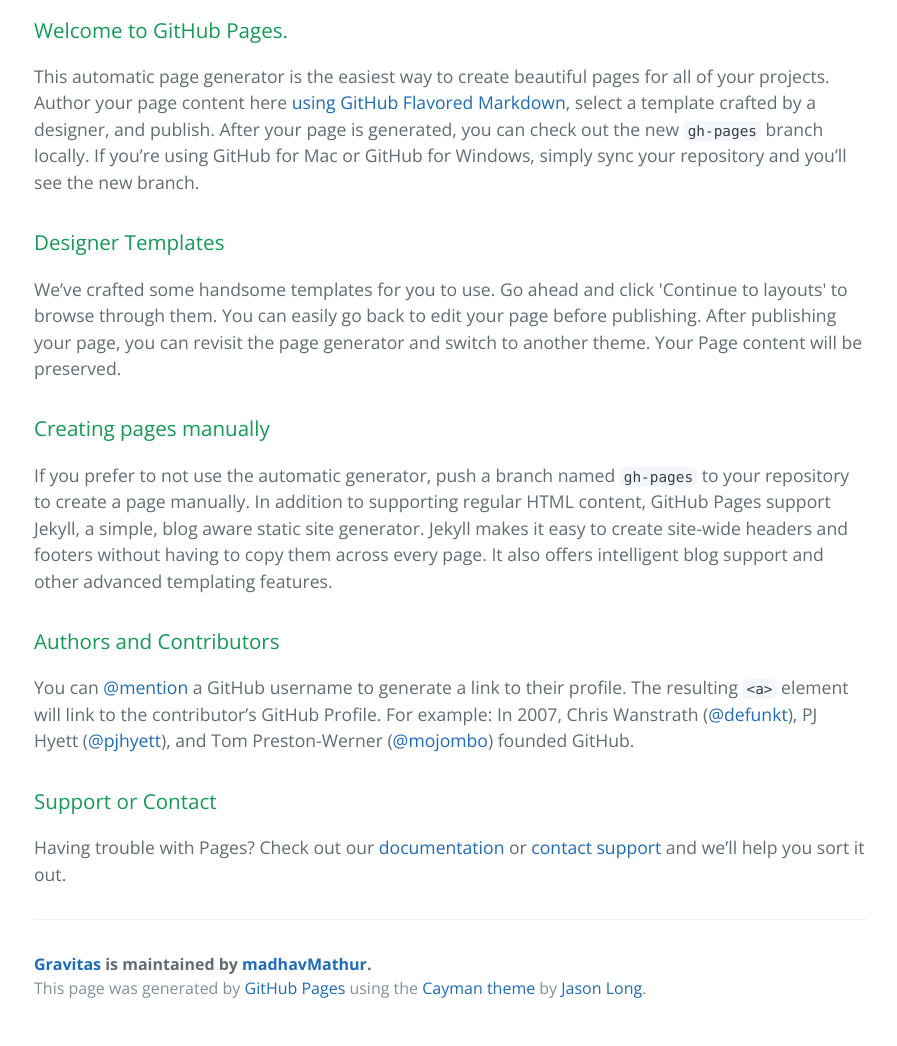
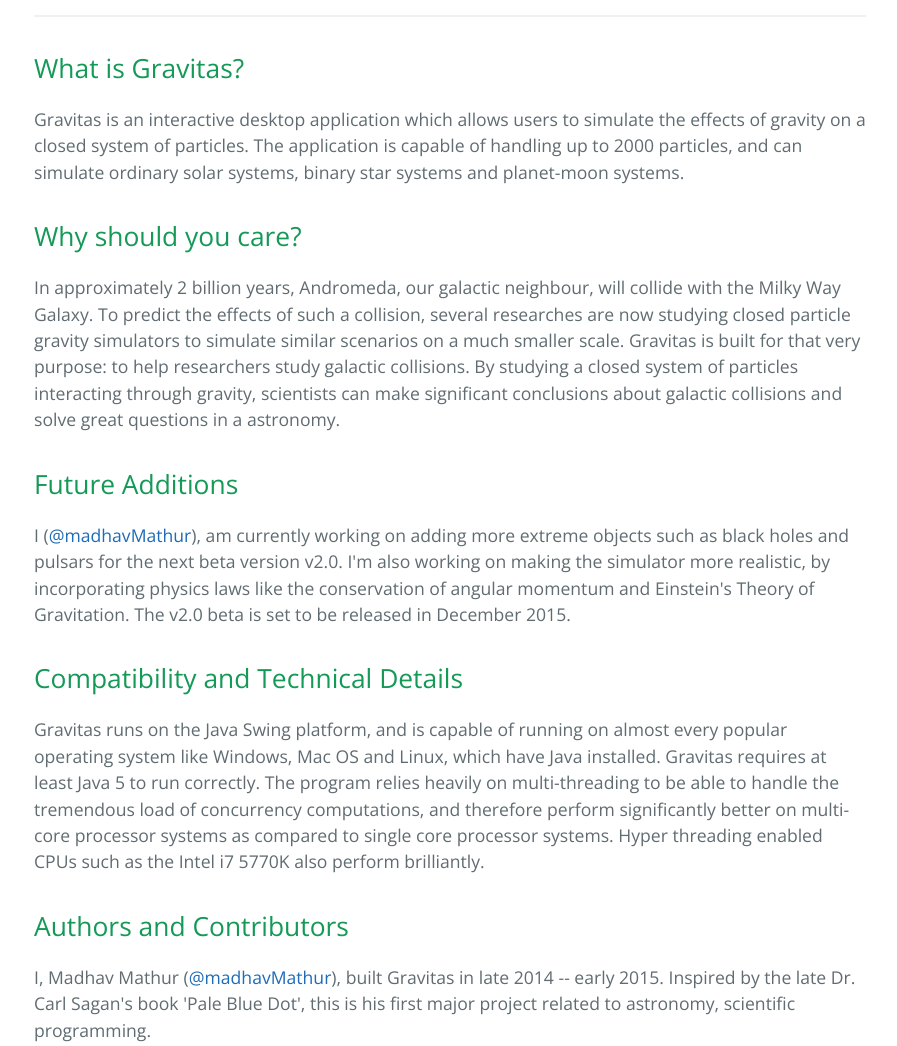
Before and after one commit to madhavMathur/Gravitas, a plain HTML site: page index.html in a window 1280 px wide. Shown: the part 400-1446 px from the top of the page, without its empty margins (190-1087 px from the left). Drawn offline with nearby package versions, Linux system fonts and the light colour scheme.

```diff
--- a/index.html
+++ b/index.html
@@ -19,30 +19,32 @@
     </section>
 
     <section class="main-content">
-      <h3>
-<a id="welcome-to-github-pages" class="anchor" href="#welcome-to-github-pages" aria-hidden="true"><span class="octicon octicon-link"></span></a>Welcome to GitHub Pages.</h3>
+      <hr>
 
-<p>This automatic page generator is the easiest way to create beautiful pages for all of your projects. Author your page content here <a href="https://guides.github.com/features/mastering-markdown/">using GitHub Flavored Markdown</a>, select a template crafted by a designer, and publish. After your page is generated, you can check out the new <code>gh-pages</code> branch locally. If you’re using GitHub for Mac or GitHub for Windows, simply sync your repository and you’ll see the new branch.</p>
+<h2>
+<a id="what-is-gravitas" class="anchor" href="#what-is-gravitas" aria-hidden="true"><span class="octicon octicon-link"></span></a>What is Gravitas?</h2>
 
-<h3>
-<a id="designer-templates" class="anchor" href="#designer-templates" aria-hidden="true"><span class="octicon octicon-link"></span></a>Designer Templates</h3>
+<p>Gravitas is an interactive desktop application which allows users to simulate the effects of gravity on a closed system of particles. The application is capable of handling up to 2000 particles, and can simulate ordinary solar systems, binary star systems and planet-moon systems. </p>
 
-<p>We’ve crafted some handsome templates for you to use. Go ahead and click 'Continue to layouts' to browse through them. You can easily go back to edit your page before publishing. After publishing your page, you can revisit the page generator and switch to another theme. Your Page content will be preserved.</p>
+<h2>
+<a id="why-should-you-care" class="anchor" href="#why-should-you-care" aria-hidden="true"><span class="octicon octicon-link"></span></a>Why should you care?</h2>
 
-<h3>
-<a id="creating-pages-manually" class="anchor" href="#creating-pages-manually" aria-hidden="true"><span class="octicon octicon-link"></span></a>Creating pages manually</h3>
+<p>In approximately 2 billion years, Andromeda, our galactic neighbour, will collide with the Milky Way Galaxy. To predict the effects of such a collision, several researches are now studying closed particle gravity simulators to simulate similar scenarios on a much smaller scale. Gravitas is built for that very purpose: to help researchers study galactic collisions. By studying a closed system of particles interacting through gravity, scientists can make significant conclusions about galactic collisions and solve great questions in a astronomy.</p>
 
-<p>If you prefer to not use the automatic generator, push a branch named <code>gh-pages</code> to your repository to create a page manually. In addition to supporting regular HTML content, GitHub Pages support Jekyll, a simple, blog aware static site generator. Jekyll makes it easy to create site-wide headers and footers without having to copy them across every page. It also offers intelligent blog support and other advanced templating features.</p>
+<h2>
+<a id="future-additions" class="anchor" href="#future-additions" aria-hidden="true"><span class="octicon octicon-link"></span></a>Future Additions</h2>
 
-<h3>
-<a id="authors-and-contributors" class="anchor" href="#authors-and-contributors" aria-hidden="true"><span class="octicon octicon-link"></span></a>Authors and Contributors</h3>
+<p>I (<a href="https://github.com/madhavMathur" class="user-mention">@madhavMathur</a>), am currently working on adding more extreme objects such as black holes and pulsars for the next beta version v2.0. I'm also working on making the simulator more realistic, by incorporating physics laws like the conservation of angular momentum and Einstein's Theory of Gravitation. The v2.0 beta is set to be released in December 2015.</p>
 
-<p>You can <a href="https://github.com/blog/821" class="user-mention">@mention</a> a GitHub username to generate a link to their profile. The resulting <code>&lt;a&gt;</code> element will link to the contributor’s GitHub Profile. For example: In 2007, Chris Wanstrath (<a href="https://github.com/defunkt" class="user-mention">@defunkt</a>), PJ Hyett (<a href="https://github.com/pjhyett" class="user-mention">@pjhyett</a>), and Tom Preston-Werner (<a href="https://github.com/mojombo" class="user-mention">@mojombo</a>) founded GitHub.</p>
+<h2>
+<a id="compatibility-and-technical-details" class="anchor" href="#compatibility-and-technical-details" aria-hidden="true"><span class="octicon octicon-link"></span></a>Compatibility and Technical Details</h2>
 
-<h3>
-<a id="support-or-contact" class="anchor" href="#support-or-contact" aria-hidden="true"><span class="octicon octicon-link"></span></a>Support or Contact</h3>
+<p>Gravitas runs on the Java Swing platform, and is capable of running on almost every popular operating system like Windows, Mac OS and Linux, which have Java installed. Gravitas requires at least Java 5 to run correctly. The program relies heavily on multi-threading to be able to handle the tremendous load of concurrency computations, and therefore perform significantly better on multi-core processor systems as compared to single core processor systems. Hyper threading enabled CPUs such as the Intel i7 5770K also perform brilliantly. </p>
 
-<p>Having trouble with Pages? Check out our <a href="https://help.github.com/pages">documentation</a> or <a href="https://github.com/contact">contact support</a> and we’ll help you sort it out.</p>
+<h2>
+<a id="authors-and-contributors" class="anchor" href="#authors-and-contributors" aria-hidden="true"><span class="octicon octicon-link"></span></a>Authors and Contributors</h2>
+
+<p>I, Madhav Mathur (<a href="https://github.com/madhavMathur" class="user-mention">@madhavMathur</a>), built Gravitas in late 2014 -- early 2015. Inspired by the late Dr. Carl Sagan's book 'Pale Blue Dot', this is his first major project related to astronomy, scientific programming.</p>
 
       <footer class="site-footer">
         <span class="site-footer-owner"><a href="https://github.com/madhavMathur/Gravitas">Gravitas</a> is maintained by <a href="https://github.com/madhavMathur">madhavMathur</a>.</span>
```
Also changed, not shown: params.json (+1 -1 lines).
